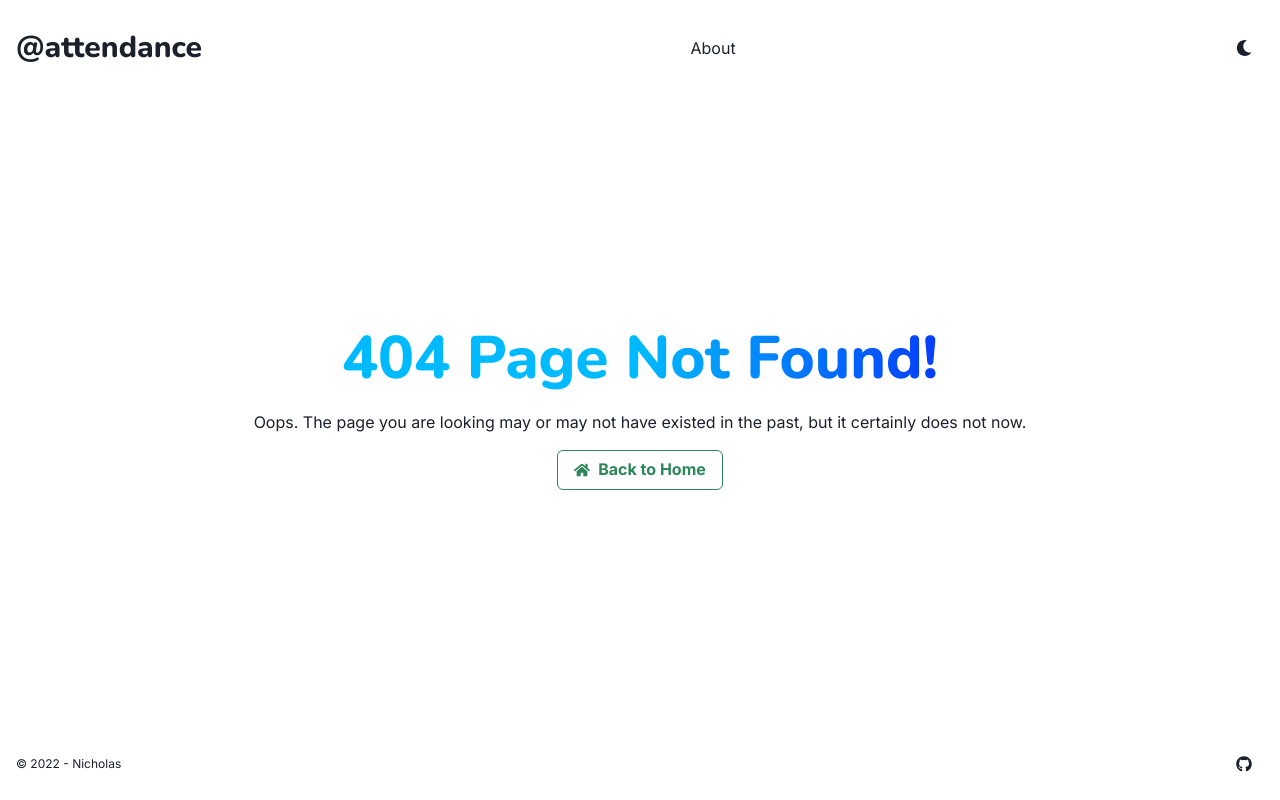
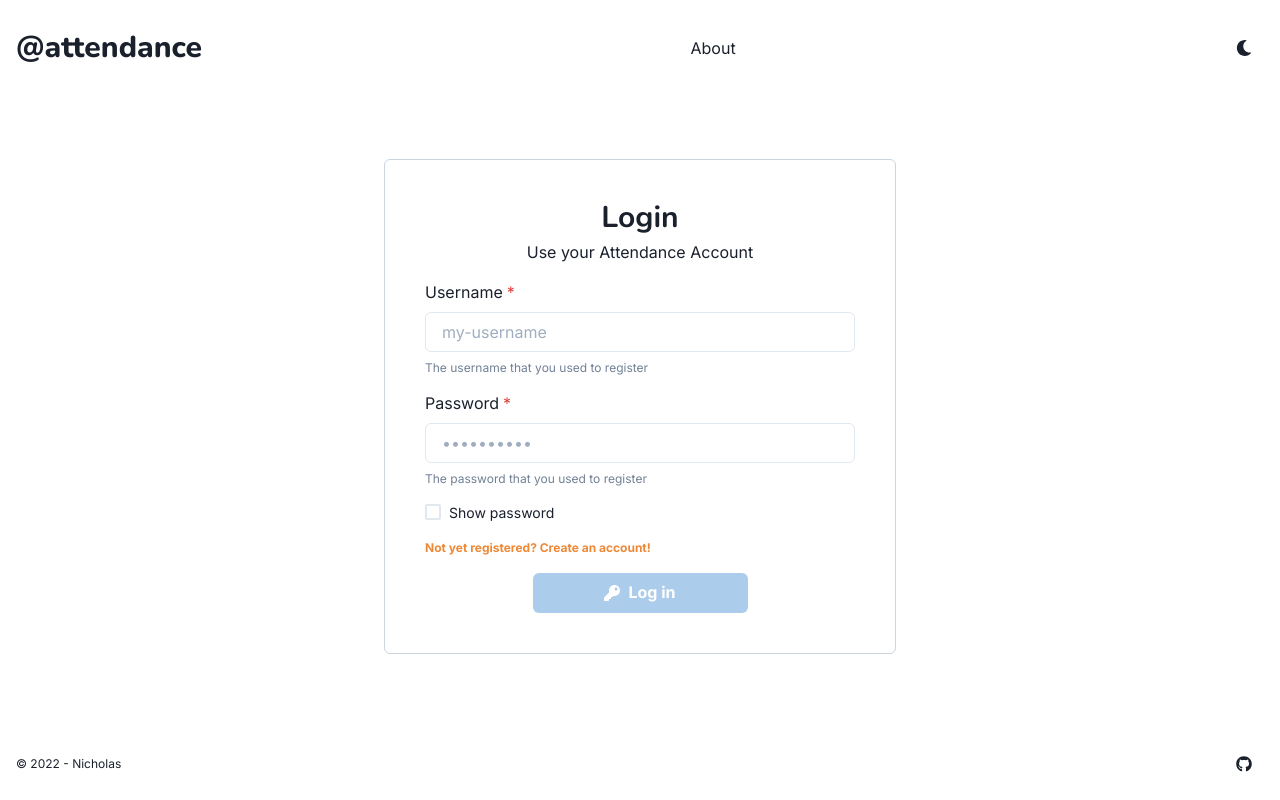
Before and after one commit to lauslim12/attendance, a Next.js app in the folder web/: page /login in a window 1280 px wide. Before the commit this address had no page. Built offline with nearby package versions, Linux system fonts and the light colour scheme.

Commit message:
feat: Create login page

```diff
--- /dev/null
+++ b/web/pages/login.tsx
@@ -0,0 +1,145 @@
+import {
+  Alert,
+  AlertDescription,
+  AlertIcon,
+  AlertTitle,
+  Button,
+  Checkbox,
+  Heading,
+  Link,
+  Text,
+  useToast,
+  VStack,
+} from '@chakra-ui/react';
+import NextLink from 'next/link';
+import { useRouter } from 'next/router';
+import { memo, useState } from 'react';
+import { FaKey } from 'react-icons/fa';
+
+import TextInput from '../components/Input/TextInput';
+import Layout from '../components/Layout';
+import type Response from '../types/Response';
+import axios from '../utils/http';
+import routes from '../utils/routes';
+
+/**
+ * Login screen for the website.
+ *
+ * @returns React functional component.
+ */
+const Login = () => {
+  const [username, setUsername] = useState('');
+  const [password, setPassword] = useState('');
+  const [showPassword, setShowPassword] = useState(false);
+  const [isLoading, setIsLoading] = useState(false);
+  const [error, setError] = useState('');
+  const router = useRouter();
+  const toast = useToast();
+
+  const login = () => {
+    setIsLoading(true);
+
+    axios<Response<unknown>>({
+      method: 'POST',
+      url: '/api/v1/auth/login',
+      data: { username, password },
+    })
+      .then((res) => {
+        setIsLoading(false);
+
+        toast({
+          title: 'Success!',
+          description: res.message,
+          status: 'success',
+          duration: 5000,
+          isClosable: true,
+        });
+
+        router.replace(routes.home);
+      })
+      .catch((err) => {
+        setError(err.message);
+        setIsLoading(false);
+      });
+  };
+
+  return (
+    <Layout title={['Login']}>
+      <VStack as="section" h="full" justify={['start', 'center']} p={1}>
+        <VStack
+          as="form"
+          borderWidth={[0, 1]}
+          borderStyle="solid"
+          borderColor="gray.300"
+          borderRadius="md"
+          w={['full', '80vw', '70vw', '60vw', '40vw']}
+          p={[0, 4, 10]}
+          spacing={4}
+        >
+          <VStack spacing={1}>
+            <Heading size="lg">Login</Heading>
+            <Text>Use your Attendance Account</Text>
+          </VStack>
+
+          {error.trim() !== '' && (
+            <Alert status="error" variant="left-accent">
+              <AlertIcon />
+              <AlertTitle>Error!</AlertTitle>
+              <AlertDescription>{error}</AlertDescription>
+            </Alert>
+          )}
+
+          <TextInput
+            label="Username"
+            placeholder="my-username"
+            value={username}
+            setValue={setUsername}
+            helper="The username that you used to register"
+          />
+
+          <TextInput
+            label="Password"
+            placeholder="••••••••••"
+            value={password}
+            setValue={setPassword}
+            helper="The password that you used to register"
+            isPassword={!showPassword}
+          />
+
+          <Checkbox
+            colorScheme="blue"
+            alignSelf="start"
+            onChange={() => setShowPassword(!showPassword)}
+            isChecked={showPassword}
+          >
+            <Text fontSize="sm">Show password</Text>
+          </Checkbox>
+
+          <VStack align="start" w="full">
+            <NextLink href={routes.register} passHref>
+              <Link fontSize="xs" color="orange.400" fontWeight="bold">
+                Not yet registered? Create an account!
+              </Link>
+            </NextLink>
+          </VStack>
+
+          <Button
+            alignSelf={['end', 'center']}
+            onClick={login}
+            leftIcon={<FaKey />}
+            colorScheme="blue"
+            disabled={
+              username.trim() === '' || password.trim() === '' || isLoading
+            }
+            w="50%"
+            isLoading={isLoading}
+          >
+            Log in
+          </Button>
+        </VStack>
+      </VStack>
+    </Layout>
+  );
+};
+
+export default memo(Login);
```
